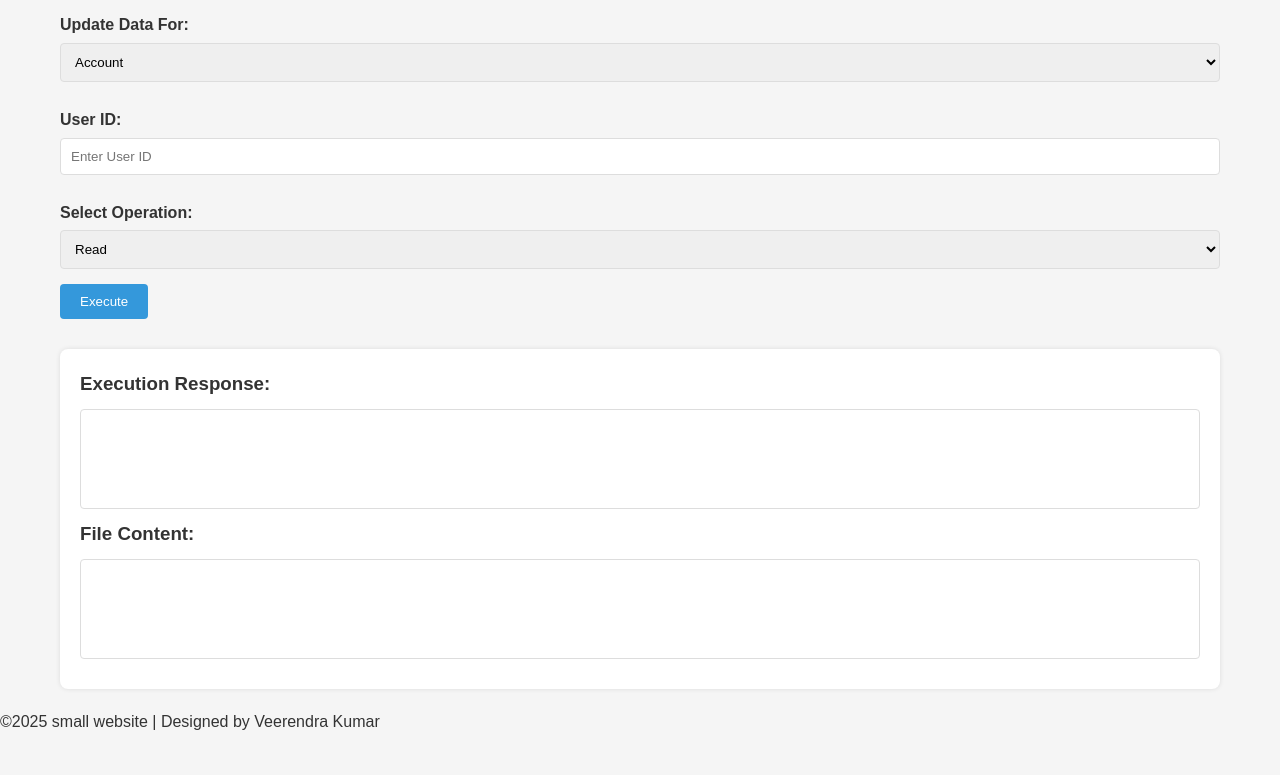
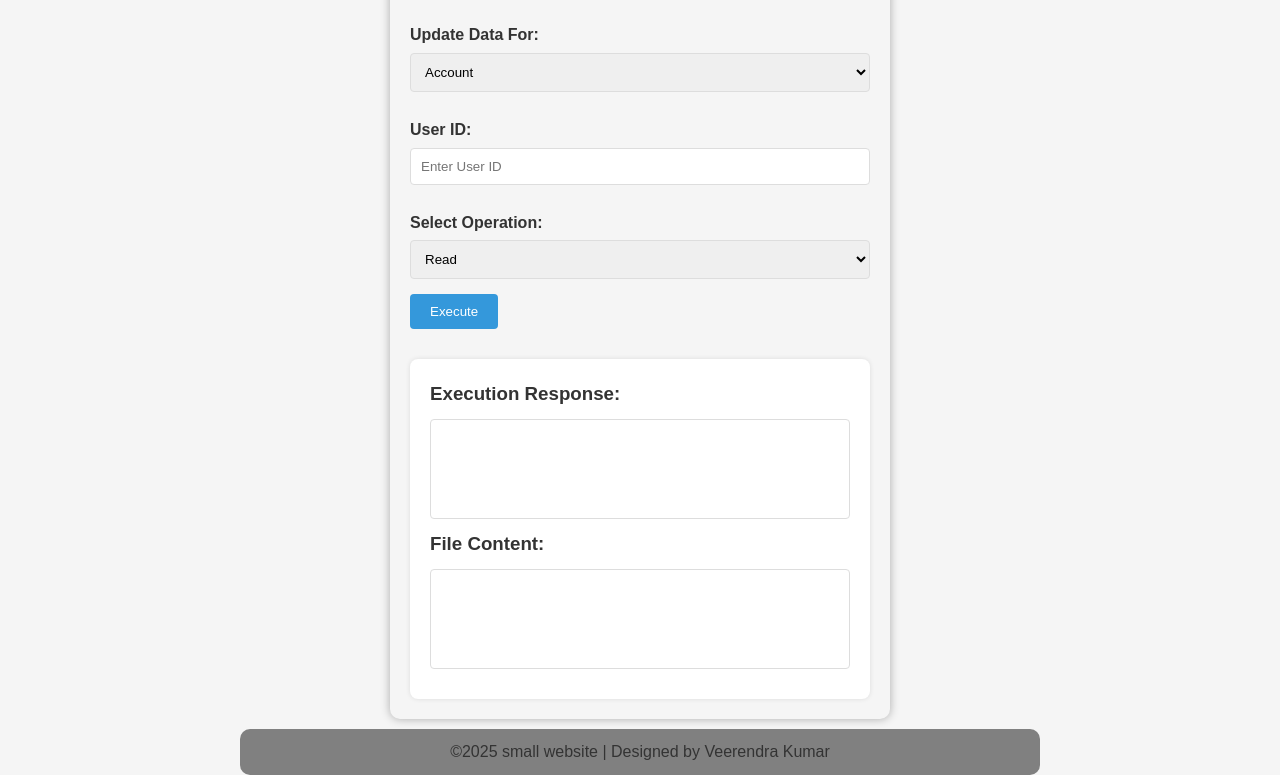
Before and after one commit to v-eeru/Demo-Website, a plain HTML site: page dataloader.html in a window 1280 px wide. Shown: the part 217-992 px from the top of the page. Before the commit the page ends 952 px from the top, so only its background shows below. Drawn offline with Linux system fonts and the light colour scheme.

Commit message:
Update style.css

```diff
--- a/css/style.css
+++ b/css/style.css
@@ -80,6 +80,16 @@ nav input[type="text"] {
     background-color: #2980b9;
 }
 /* Dashboard */
+.f1{
+    margin-left:20px;
+     background-color: gray;padding:10px;
+     border-radius:10px;
+    max-width:800px;
+   margin:auto;
+   display: flex;
+   justify-content: center;;
+
+}
 .dashboard {
     display: grid;
     grid-template-columns: 250px 1fr;
@@ -140,6 +150,9 @@ form label {
     margin: 10px 0 5px;
     font-weight: bold;
 }
+.name{
+    width:45%;
+}
 form input, form select, form textarea {
     width: 100%;
     padding: 10px;
@@ -163,8 +176,11 @@ form button:hover {
     background-color: #2980b9;
 }
 /* Widget Page */
+
 .widget-container {
     margin-top: 20px;
+    box-shadow: 0 0 10px rgba(0,0,0,0.3);
+
 }
 .draggable {
     width: 200px;
@@ -178,6 +194,13 @@ form button:hover {
    position:relative;
 }
 /* DataLoader Page */
+#data-container{
+    margin:10px auto 10px;
+    max-width:500px;
+    max-height:fit-content;
+    border-radius: 10px;;
+    box-shadow: 0 0 10px rgba(0,0,0,0.3);
+}
 .response-section {
     margin-top: 30px;
     background-color: white;
@@ -199,8 +222,8 @@ form button:hover {
     border-radius: 50%;
     margin: 20px auto;
     display: flex;
-    align-items: center;
-    justify-content: center;
+    align-items:center;
+    justify-content:center;
     color: white;
     font-size: 24px;
 }
```
